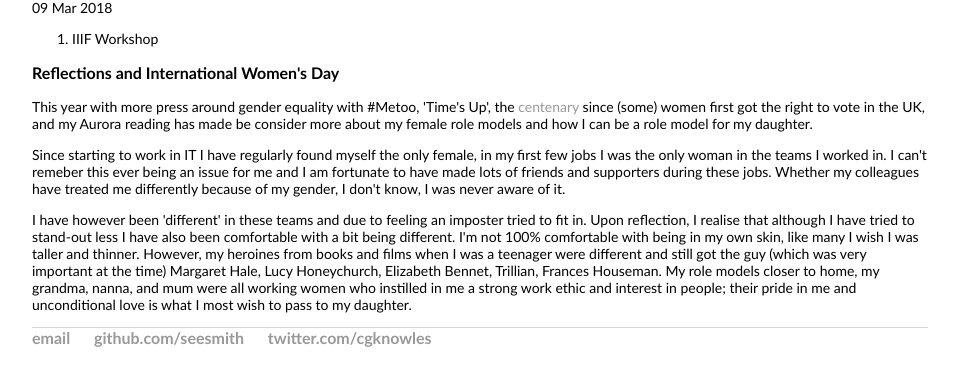
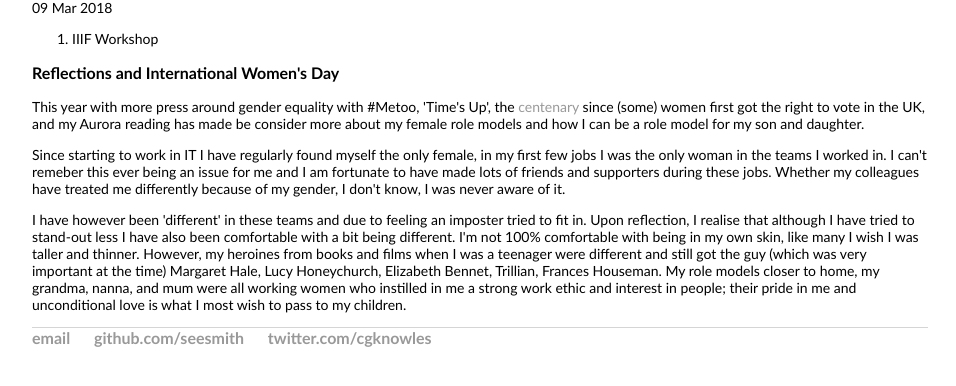
Before and after one commit to seesmith/seesmith.github.io, a Jekyll site: the page built from _posts/2018-03-02-week10.md, in a window 1280 px wide. Shown: the part 131-517 px from the top of the page, without its empty margins (160-1116 px from the left). Built offline with Jekyll 4.4.1, drawn with Linux system fonts in a browser that asks for light colours.

Commit message:
Update 2018-03-02-week10.md

```diff
--- a/_posts/2018-03-02-week10.md
+++ b/_posts/2018-03-02-week10.md
@@ -11,11 +11,11 @@ date: 2018-03-09
 <h3>Reflections and International Women's Day</h3>
 <p>
 This year with more press around gender equality with #Metoo, 'Time's Up', the <a href="https://en.wikipedia.org/wiki/Women%27s_suffrage_in_the_United_Kingdom" target="_blank">
-centenary</a> since (some) women first got the right to vote in the UK, and my Aurora reading has made be consider more about my female role models and how I can be a role model for my daughter.</p>
+centenary</a> since (some) women first got the right to vote in the UK, and my Aurora reading has made be consider more about my female role models and how I can be a role model for my son and daughter.</p>
 <p>Since starting to work in IT I have regularly found myself the only female, in my first few jobs I was the only woman in the teams I worked in. I can't remeber this ever being an issue for me and
 I am fortunate to have made lots of friends and supporters during these jobs. Whether my colleagues have treated me differently because of my gender, I don't know, I was never aware of it.</p>
 <p>I have however been 'different' in these teams and due to feeling an imposter tried to fit in. Upon reflection, I realise that although I have tried to stand-out less I have also
 been comfortable with a bit being different. I'm not 100% comfortable with being in my own skin, like many I wish I was taller and thinner. However, my heroines from books and films when I was a teenager were different and still got the guy (which was very important at the time)
 Margaret Hale, Lucy Honeychurch, Elizabeth Bennet, Trillian, Frances Houseman. My role models closer to home, my grandma, nanna, and mum were all working women who instilled in me a strong work ethic and interest in people;
-their pride in me and unconditional love is what I most wish to pass to my daughter.
+their pride in me and unconditional love is what I most wish to pass to my children.
 </p>
```
